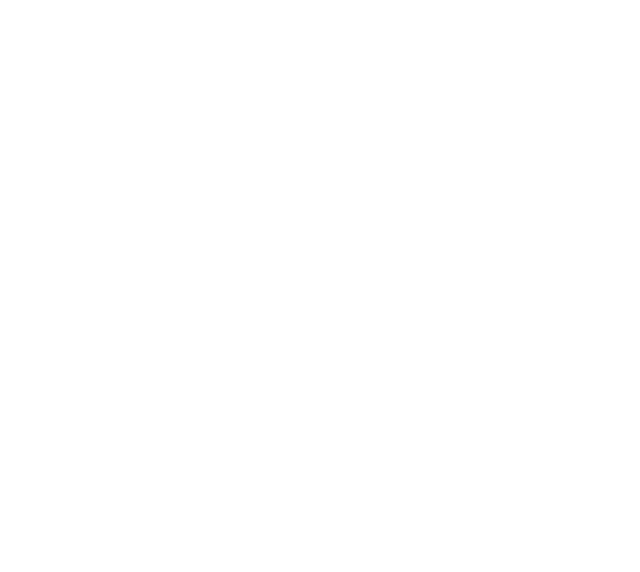
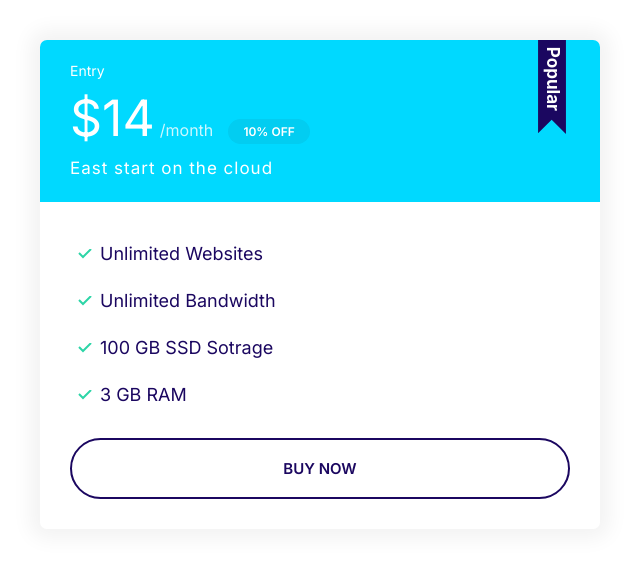
Before and after one commit to do-Va/moshify, a plain HTML site: page index.html in a window 1280 px wide. Shown: the whole page, without its empty margins (0-640 px from the left). Drawn offline with Linux system fonts and the light colour scheme.

Commit message:
Define popular badge

```diff
--- a/css/styles.css
+++ b/css/styles.css
@@ -336,6 +336,10 @@ a {
   margin-bottom: 2rem;
 }
 
+.plan--popular .card__header {
+  position: relative;
+}
+
 .plan--popular .card__header::before {
   content: url(../images/popular.svg);
   width: 40px;
--- a/index.html
+++ b/index.html
@@ -12,5 +12,28 @@
     <link rel="stylesheet" href="/css/styles.css" />
     <title>Document</title>
   </head>
-  <body></body>
+  <body>
+    <div style="width: 50%; padding: 4rem">
+      <div class="plan plan--popular">
+        <div class="card card--secondary">
+          <header class="card__header">
+            <h3 class="plan__name">Entry</h3>
+            <span class="plan__price">$14</span>
+            <span class="plan__billing-cycle">/month</span>
+            <span class="badge badge--secondary badge--small">10% OFF</span>
+            <span class="plan__description">East start on the cloud</span>
+          </header>
+          <div class="card__body">
+            <ul class="list list--tick">
+              <li class="list__item">Unlimited Websites</li>
+              <li class="list__item">Unlimited Bandwidth</li>
+              <li class="list__item">100 GB SSD Sotrage</li>
+              <li class="list__item">3 GB RAM</li>
+            </ul>
+            <button class="btn btn--outline btn--block">Buy Now</button>
+          </div>
+        </div>
+      </div>
+    </div>
+  </body>
 </html>
```
Also changed, not shown: components/plans.html (+2 -0 lines).
